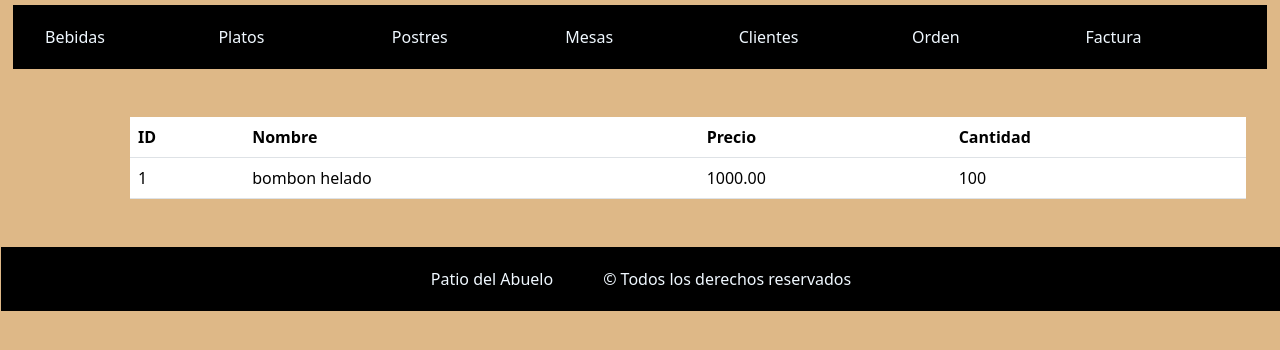
After one commit to MatiasArregui/PatioDelAbuelo, a Django app: page /postres/ in a window 1280 px wide. The commit adds this page. Shown: the top 350 px of the page. Run offline with Django 5.2, Linux system fonts and the light colour scheme; data comes from the database, SQL or seed files in the repository; some libraries are stand-ins or nearby versions.

Commit message:
agregado templates

```diff
--- a/patioAbuelo/miAplicacion/urls.py
+++ b/patioAbuelo/miAplicacion/urls.py
@@ -3,5 +3,11 @@
 from . import views
 
 urlpatterns = [
-    path("", views.principal, name="paginaPrincipal")
+    path("", views.principal, name="paginaPrincipal"),
+    path("bebidas/", views.listaBebidas, name="listaBebidas"),
+    path("platos/", views.listaPlatos, name="listaPlatos"),
+    path("postres/", views.listaPostres, name="listaPostres"),
+    path("mesas/", views.listaMesas, name="listaMesas"),
+    path("clientes/", views.listaClientes, name="listaClientes"),
+
 ]
--- a/patioAbuelo/miAplicacion/views.py
+++ b/patioAbuelo/miAplicacion/views.py
@@ -4,3 +4,28 @@
 # Create your views here.
 def principal(request):
     return render(request, template_name="base.html")
+
+def listaBebidas(request):
+    bebidas = Bebida.objects.all()
+    context = {"bebidas":bebidas}
+    return render(request, template_name="listaBebidas.html", context=context)
+
+def listaPlatos(request):
+    platos = Plato.objects.all()
+    context = {"platos":platos}
+    return render(request, template_name="listaPLatos.html", context=context)
+
+def listaPostres(request):
+    postres = Postre.objects.all()
+    context = {"postres":postres}
+    return render(request, template_name="listaPostres.html", context=context)
+
+def listaMesas(request):
+    mesas = Mesa.objects.all()
+    context = {"mesa": mesas}
+    return render(request, template_name="listaMesas.html", context=context)
+
+def listaClientes(request):
+    clientes = Cliente.objects.all()
+    context = {"clientes": clientes}
+    return render(request, template_name="listaClientes.html", context=context)
--- a/patioAbuelo/patioAbuelo/templates/base.html
+++ b/patioAbuelo/patioAbuelo/templates/base.html
@@ -13,19 +13,17 @@
 <body>
     <nav class="container-fluid">
         <ul class="row navegador">
-            <li class="col"><a href="">Bebida</a></li>
-            <li class="col"><a href="">Plato</a></li>
-            <li class="col"><a href="">Postre</a></li>
-            <li class="col"><a href="">Cliente</a></li>
-            <li class="col"><a href="">Mesa</a></li>
+            <li class="col"><a href="{% url "listaBebidas"%}">Bebidas</a></li>
+            <li class="col"><a href="{% url "listaPlatos"%}">Platos</a></li>
+            <li class="col"><a href="{% url "listaPostres"%}">Postres</a></li>
+            <li class="col"><a href="{% url "listaMesas"%}">Mesas</a></li>
+            <li class="col"><a href="{% url "listaClientes"%}">Clientes</a></li>
             <li class="col"><a href="">Orden</a></li>
             <li class="col"><a href="">Factura</a></li>
         </ul>
     </nav>
     <main>
         {% block content %}
-        {% endblock %}
-    </main>
         <div class="container">
             <div class="row">
                 <div class="col">Patio del Abuelo</div>
@@ -34,6 +32,8 @@
                 <div class="col">Patio del Abuelo</div>
             </div>
         </div>
+        {% endblock %}
+    </main>
     <footer class="container-fluid footer">
         <div>Patio del Abuelo</div>
         <div>&copy; Todos los derechos reservados</div>
--- /dev/null
+++ b/patioAbuelo/patioAbuelo/templates/listaPostres.html
@@ -0,0 +1,25 @@
+{% extends "base.html" %}
+{% block content %}
+<div class="container">
+    <table class="table m-5">
+        <thead class="bg-light">
+          <tr>
+            <th scope="col">ID</th>
+            <th scope="col">Nombre</th>
+            <th scope="col">Precio</th>
+            <th scope="col">Cantidad</th>
+          </tr>
+        </thead>
+        <tbody>
+            {% for p in postres%}
+              <tr>
+                <td>{{p.id}}</td>
+                <td>{{p.nombre}}</td>
+                <td>{{p.precio}}</td>
+                <td>{{p.cantidad}}</td>
+              </tr>
+            {% endfor %}
+        </tbody>
+    </table>
+</div>
+{% endblock %}
```
Also changed, not shown: patioAbuelo/patioAbuelo/templates/listaBebidas.html (added, +25 -0 lines), patioAbuelo/patioAbuelo/templates/listaClientes.html (added, +25 -0 lines), patioAbuelo/patioAbuelo/templates/listaMesas.html (added, +22 -0 lines), patioAbuelo/patioAbuelo/templates/listaPlatos.html (added, +23 -0 lines), requirements.txt (+4 -4 lines). Lines whose indentation alone changed are shown as unchanged.
